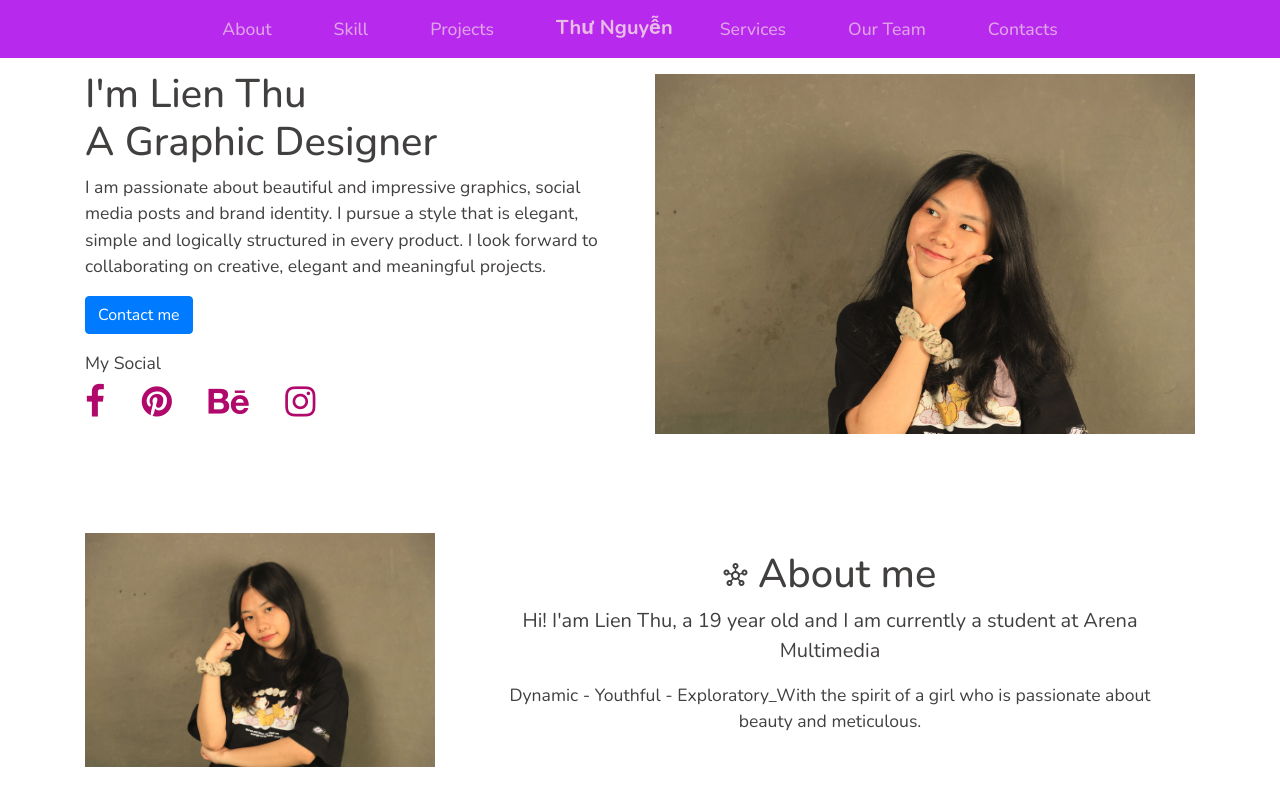
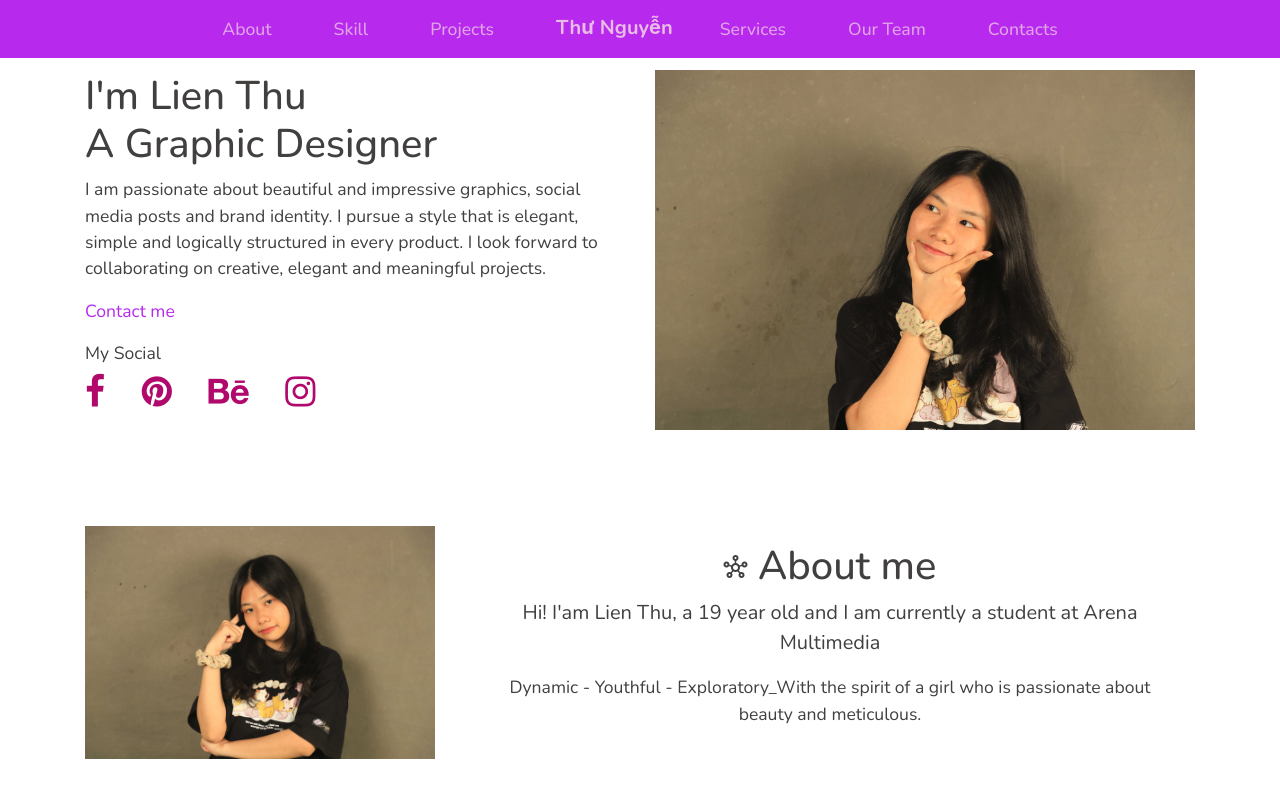
Before and after one commit to 1306annekaitty-cloud/Thu_Nguyen_Portfolio, a plain HTML site: page index.html in a window 1280 px wide. Shown: the top 800 px of the page. Drawn offline with nearby package versions, Linux system fonts and the light colour scheme; a web font is replaced by a local one.

Commit message:
Update index.html

```diff
--- a/index.html
+++ b/index.html
@@ -39,7 +39,7 @@
 	    <div class="col-12 col-md-6 col-lg-6">
 		  <h1>I'm Lien Thu <br>A Graphic Designer</h1>
 			<p>I am passionate about beautiful and impressive graphics, social media posts and brand identity. I pursue a style that is elegant, simple and logically structured in every product. I look forward to collaborating on creative, elegant and meaningful projects.</p>
-		  <p ><a href="#" class="btn btn-primary">Contact me</a></p>
+		  <p ><a href="#" class="text-primary">Contact me</a></p>
 
 			<p>
 			  <p class="mb-2">My Social</p>
```
